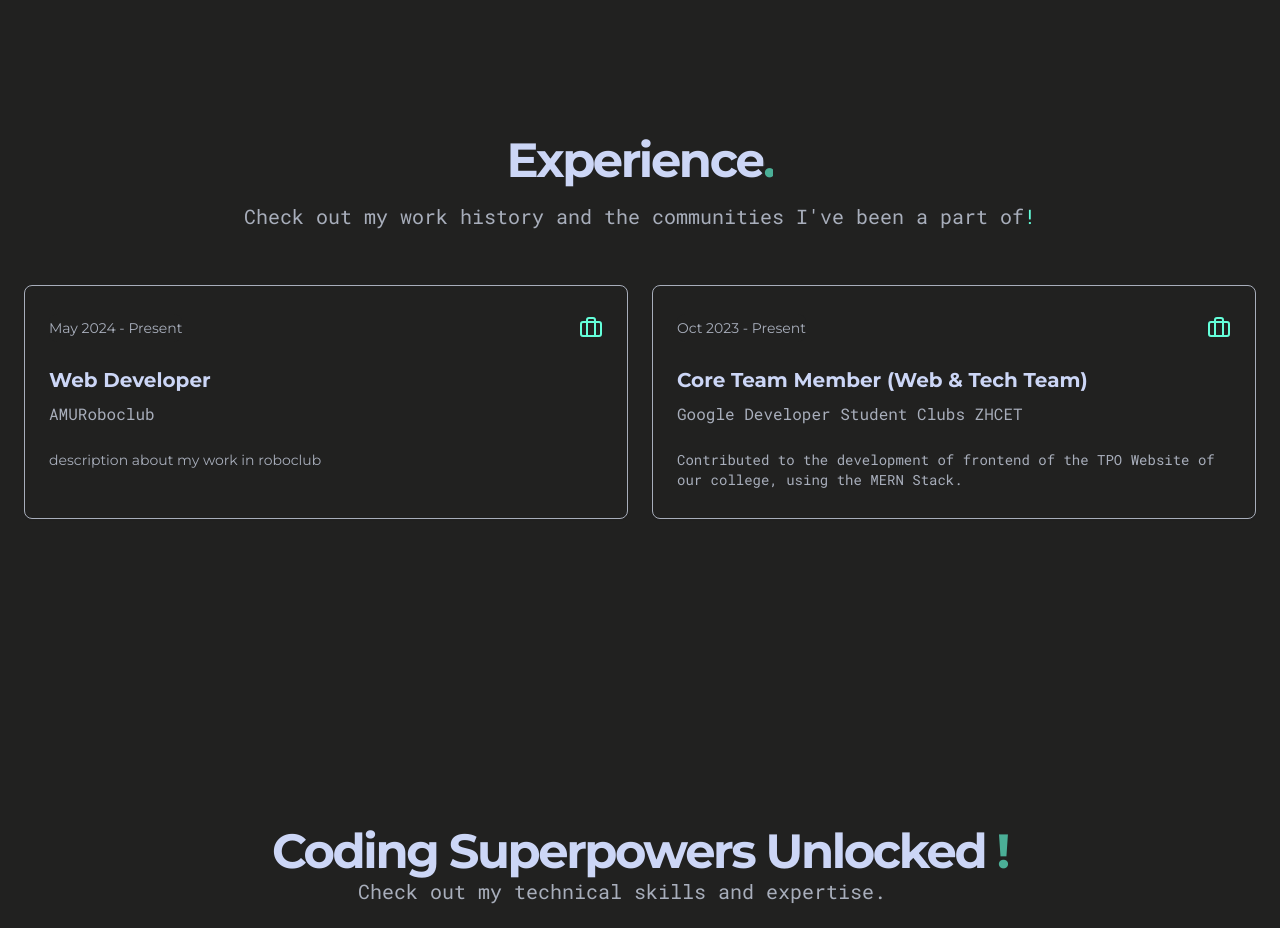
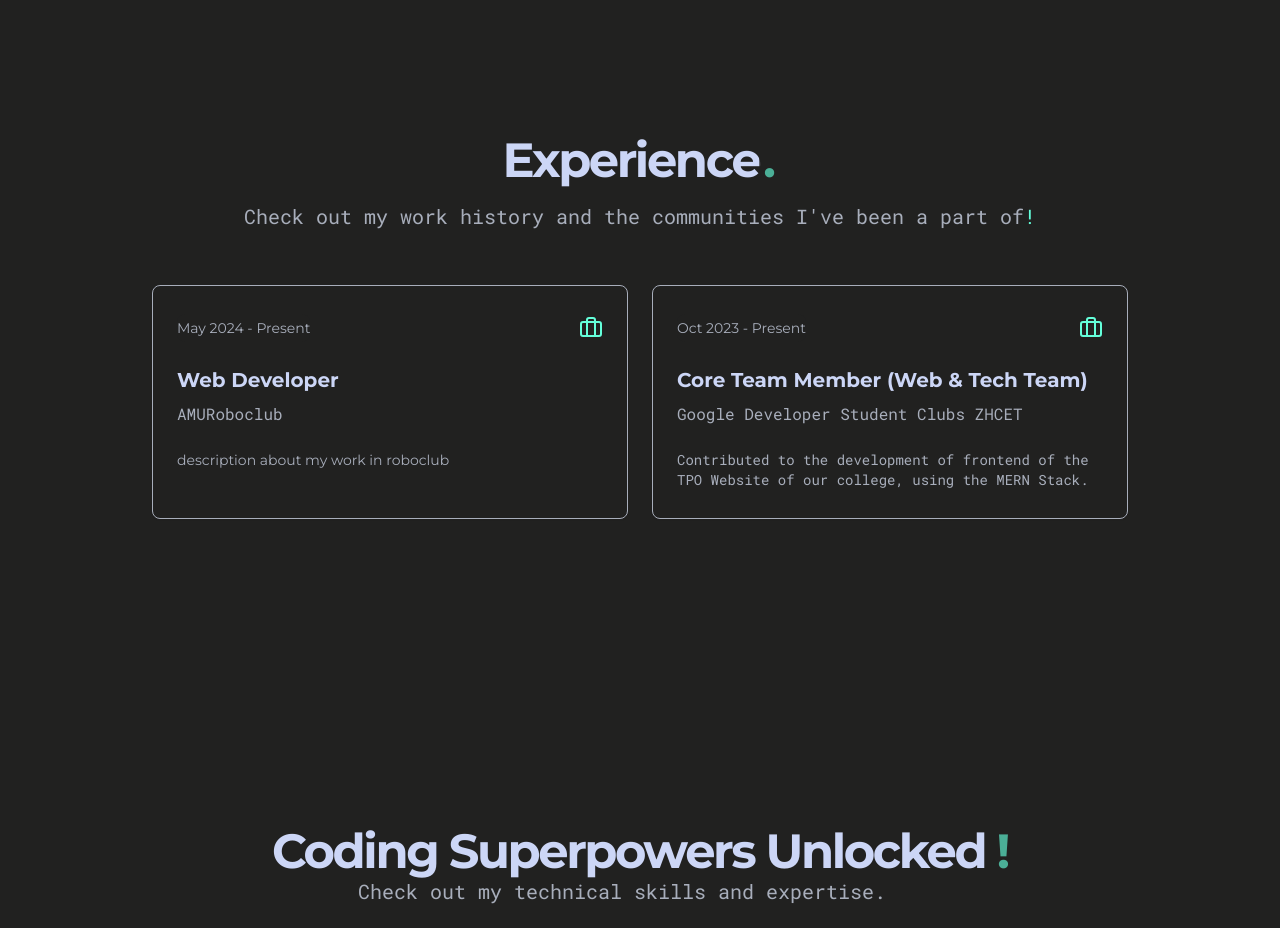
Before and after one commit to avyuktsoni0731/ReactPortfolio, a Next.js app: page / in a window 1280 px wide. Shown: the part 1460-2388 px from the top of the page. Built offline with nearby package versions, Linux system fonts and the light colour scheme.

Commit message:
Update Experiences.tsx

```diff
--- a/components/Experiences.tsx
+++ b/components/Experiences.tsx
@@ -30,7 +30,8 @@ export function Experiences() {
           <div className="space-y-2 flex flex-col justify-center items-center">
             <Reveal>
               <h2 className="font-Montserrat text-[#ccd6f6] text-3xl font-bold tracking-tighter sm:text-5xl">
-                Experience<span className="text-webGreen fadeAnimate">.</span>
+                Experience
+                <span className="text-webGreen fadeAnimate px-1">.</span>
               </h2>
             </Reveal>
             <Reveal>
@@ -43,7 +44,7 @@ export function Experiences() {
           </div>
         </div>
 
-        <div className="mx-auto font-Montserrat flex flex-col gap-6 py-12 sm:flex-col md:flex-row lg:flex-row">
+        <div className="mx-auto font-Montserrat flex flex-col gap-6 py-12 px-4 md:px-32 sm:flex-col md:flex-row lg:flex-row">
           <div className="flex-grow w-full flex flex-col rounded-lg border border-gray-200 bg-white p-6 shadow-sm transition-all hover:border-gray-300 dark:border-gray-800 dark:bg-gray-950 dark:hover:border-gray-700 dark:border-gray-800">
             <div className="mb-4 flex items-center justify-between">
               <Reveal>
@@ -51,7 +52,11 @@ export function Experiences() {
                   May 2024 - Present
                 </div>
               </Reveal>
-              <BriefcaseIcon />
+              <span>
+                <a href="https://amuroboclub.tech/" target="_blank">
+                  <BriefcaseIcon />
+                </a>
+              </span>
             </div>
             <Reveal>
               <h3 className="text-xl font-bold text-[#ccd6f6]">
@@ -76,7 +81,14 @@ export function Experiences() {
                   Oct 2023 - Present
                 </div>
               </Reveal>
-              <BriefcaseIcon />
+              <span>
+                <a
+                  href="https://gdsc.community.dev/zakir-husain-college-of-engineering-and-technology-aligarh-india/"
+                  target="_blank"
+                >
+                  <BriefcaseIcon />
+                </a>
+              </span>
             </div>
             <Reveal>
               <h3 className="text-xl font-bold text-[#ccd6f6]">
```
